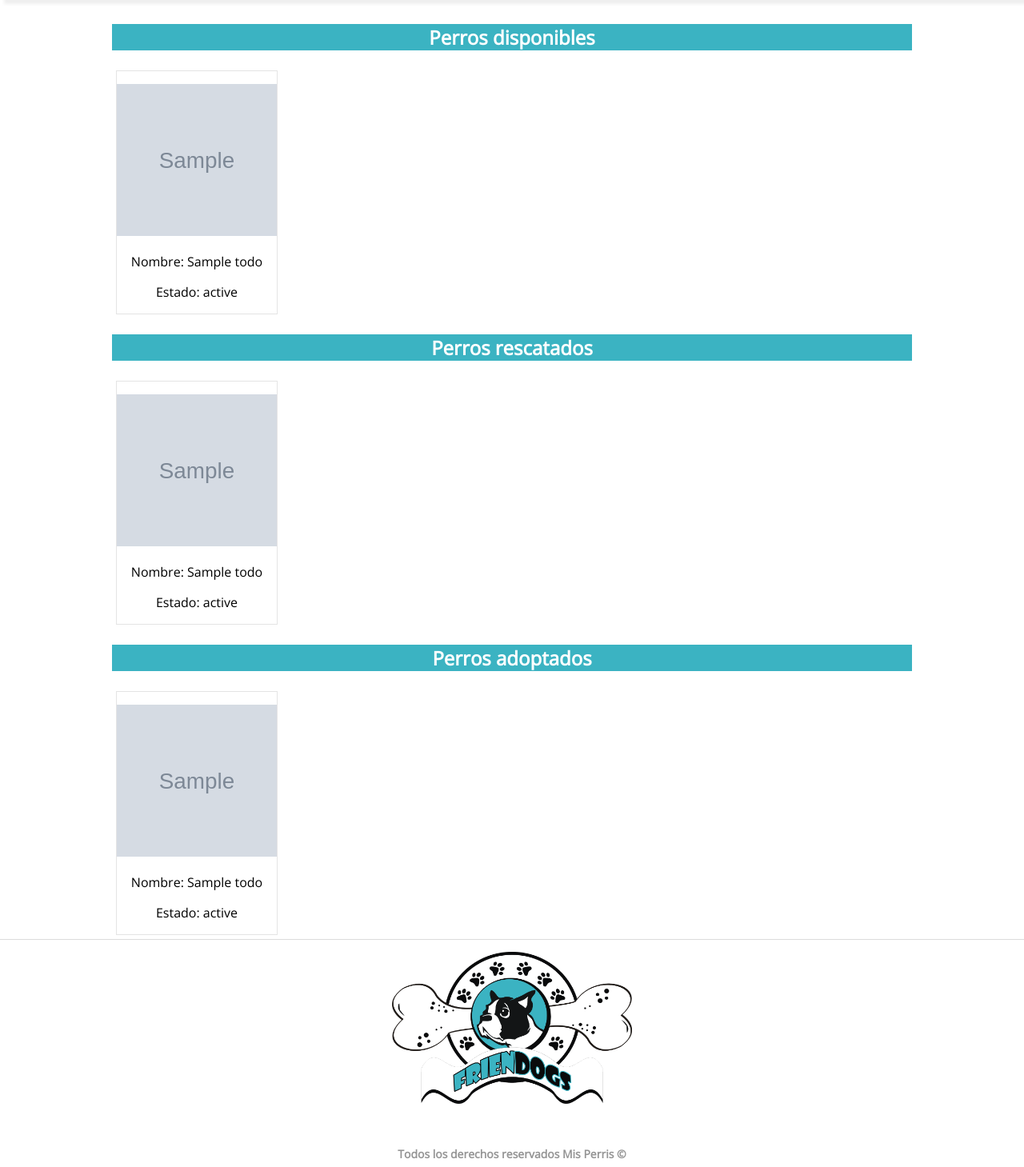
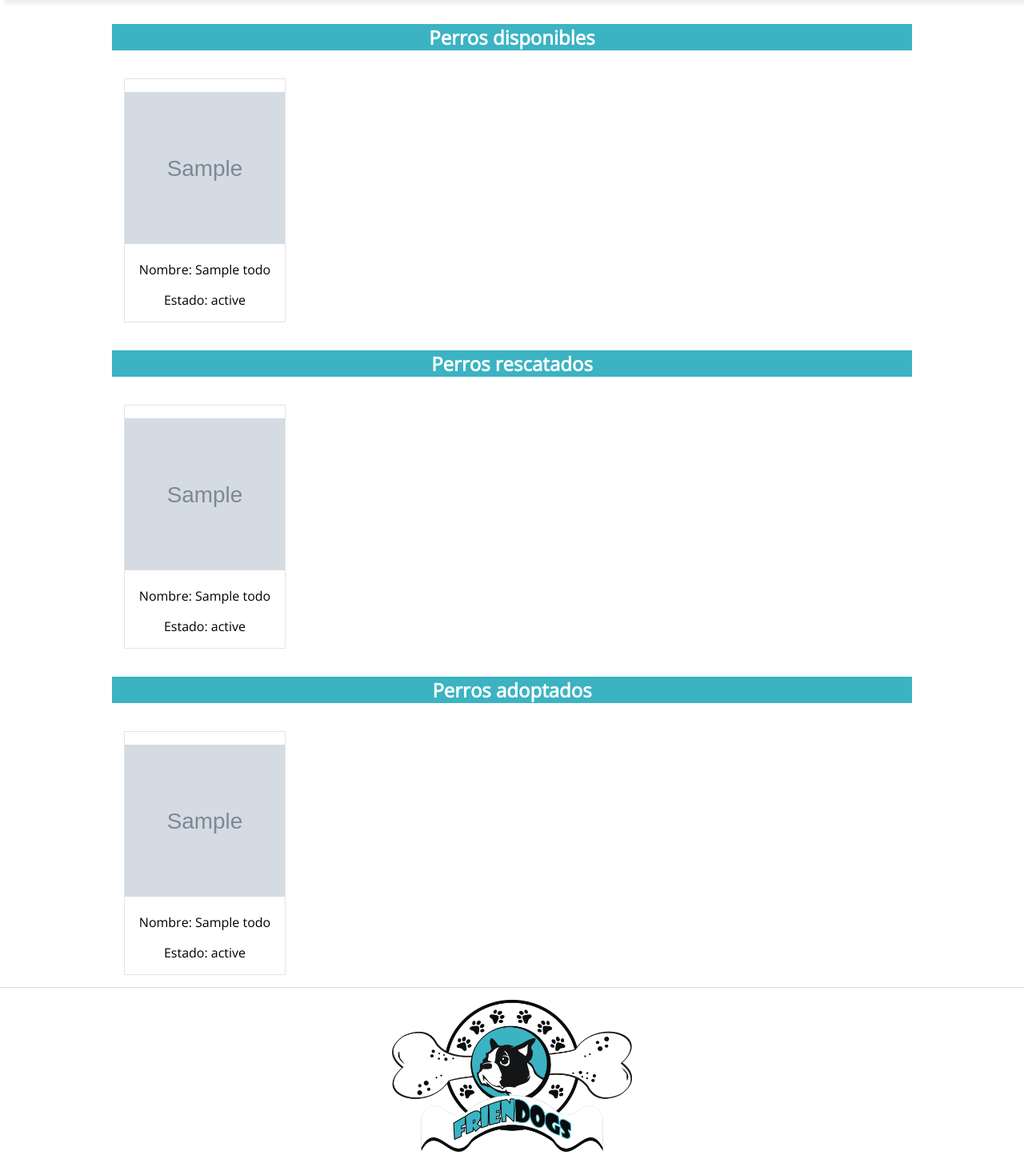
Before and after one commit to quirrk/LasTempoPerris, a Django app: template templates/mascotas.html in a window 1280 px wide. Shown: the part 100-1559 px from the top of the page at 80% size. Run offline with Django 3.2, Linux system fonts and the light colour scheme; the template is opened without the code that fills it: most values are stand-ins (such as "Sample title", 1, 10 or a date in 2020); grey boxes marked "Sample" are stand-in pictures; some libraries are stand-ins or nearby versions.

Commit message:
cambios pequeños css

```diff
--- a/perris/static/css/mascotas.css
+++ b/perris/static/css/mascotas.css
@@ -33,7 +33,7 @@ img{
 }
 
 .div_galeria_cont{
-    margin:5px 0 5px 5px;
+    margin:15px 0 15px 15px;
     border:1px solid  rgb(228, 228, 228);
 
 }
```
